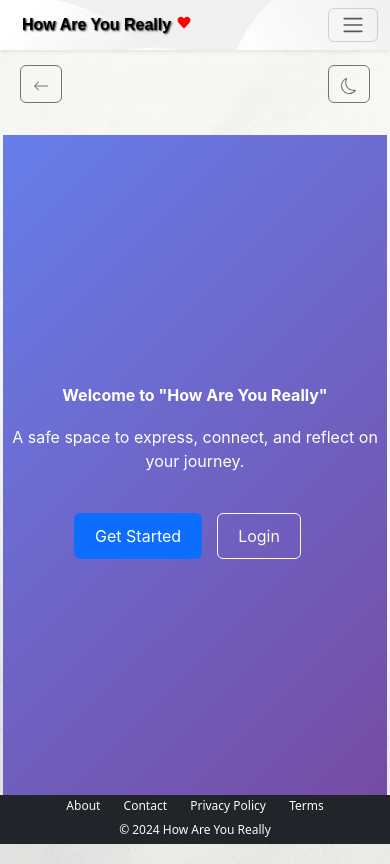
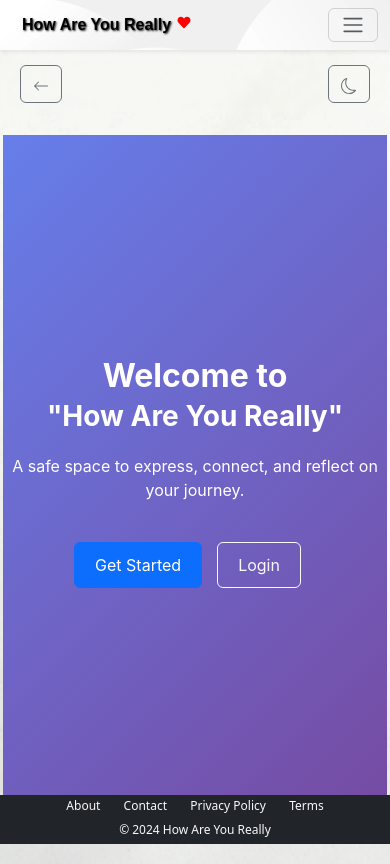
Before and after one commit to jeffdruid/how-are-you-really, a React (Create React App) app in the folder frontend/: page / in a window 390 px wide. Built offline with nearby package versions, Linux system fonts and the light colour scheme; no server answers.

Commit message:
Enhance LandingPage heading for better readability and responsiveness

```diff
--- a/frontend/src/pages/LandingPage.js
+++ b/frontend/src/pages/LandingPage.js
@@ -39,7 +39,8 @@ const LandingPage = () => {
           <Row className="align-items-center text-center">
             <Col>
               <h1 className={styles.heading}>
-                Welcome to "How Are You Really"
+                Welcome to <br />
+                <span className={styles.siteName}>"How Are You Really"</span>
               </h1>
               <p className={styles.subHeading}>
                 A safe space to express, connect, and reflect on your journey.
--- a/frontend/src/styles/LandingPage.module.css
+++ b/frontend/src/styles/LandingPage.module.css
@@ -32,6 +32,11 @@
   font-size: 3rem;
   font-weight: bold;
   margin-bottom: 20px;
+  line-height: 1.2;
+}
+
+.siteName {
+  white-space: nowrap; /* Ensure the site name stays on one line */
 }
 
 .subHeading {
@@ -98,3 +103,12 @@
 html {
   scroll-behavior: smooth;
 }
+
+@media (max-width: 768px) {
+  .heading {
+    font-size: 2rem !important;
+  }
+  .siteName {
+    font-size: 1.75rem !important;
+  }
+}
```
